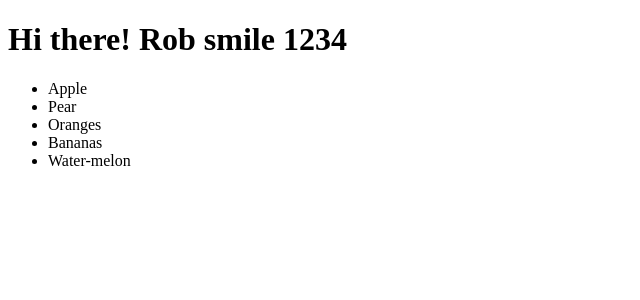
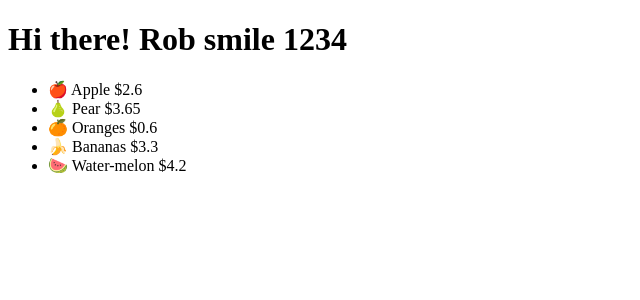
Before and after one commit to MahabirGupta/myReactProject, a React (Vite) app in the folder reactpro/: page / in a window 1280 px wide. Shown: the top 300 px of the page, without its empty margins (0-640 px from the left). Built offline with nearby package versions, Linux system fonts and the light colour scheme.

Commit message:
render an array object in a react component

```diff
--- a/reactpro/src/components/Fruits.jsx
+++ b/reactpro/src/components/Fruits.jsx
@@ -1,13 +1,21 @@
 export default function Fruits() {
-  const fruits = ["Apple", "Pear", "Oranges", "Bananas", "Water-melon"];
+  // const fruits = ["Apple", "Pear", "Oranges", "Bananas", "Water-melon"];
 
-  // create
-  // const fruits = [];
+  // create an object array
+  const fruits = [
+    { name: "Apple", price: 2.6, emoji: "🍎" },
+    { name: "Pear", price: 3.65, emoji: "🍐" },
+    { name: "Oranges", price: 0.6, emoji: "🍊" },
+    { name: "Bananas", price: 3.3, emoji: "🍌" },
+    { name: "Water-melon", price: 4.2, emoji: "🍉" },
+  ];
   return (
     <div>
       <ul>
         {fruits.map((fruit) => (
-          <li key={fruit}>{fruit}</li>
+          <li key={fruit.name}>
+            {fruit.emoji} {fruit.name} ${fruit.price}
+          </li>
         ))}
       </ul>
     </div>
```
